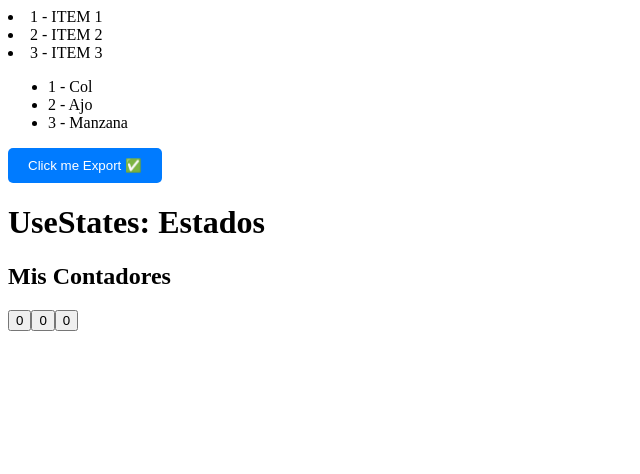
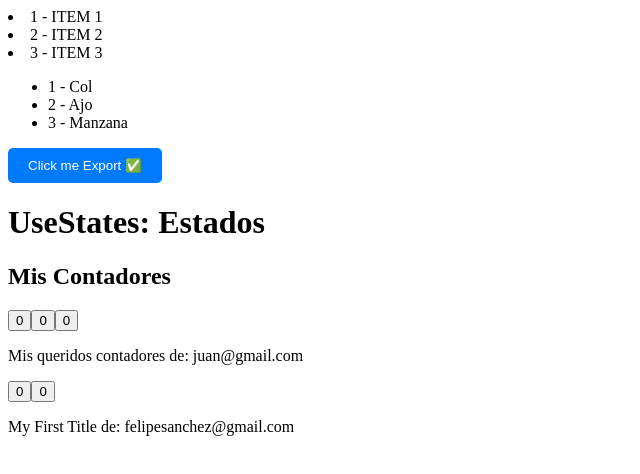
Before and after one commit to PC-Techdeveloper/react-ts, a React (Vite) app: page / in a window 1280 px wide. Shown: the top 474 px of the page, without its empty margins (0-640 px from the left). Built offline with nearby package versions, Linux system fonts and the light colour scheme.

Commit message:
add new component: Title.tsx

```diff
--- a/src/main.tsx
+++ b/src/main.tsx
@@ -8,6 +8,8 @@ import SecondProductItem from './Components/SecondProductItem.tsx';
 import MyButton from './Components/MyButton.tsx';
 import Hooks from './Components/Hooks.tsx';
 import CounterButton from './Components/CounterButton.tsx';
+import SharedInfo from './Components/SharedInfo.tsx';
+import Title from './Components/Title.tsx';
 
 createRoot(document.getElementById('root')!).render(
   <StrictMode>
@@ -18,5 +20,10 @@ createRoot(document.getElementById('root')!).render(
     <MyButton />
     <Hooks />
     <CounterButton />
+    <SharedInfo />
+    <Title
+      message="My First Title"
+      user={{ name: 'Felipe', age: 50, email: 'felipesanchez@gmail.com' }}
+    />
   </StrictMode>
 );
```
